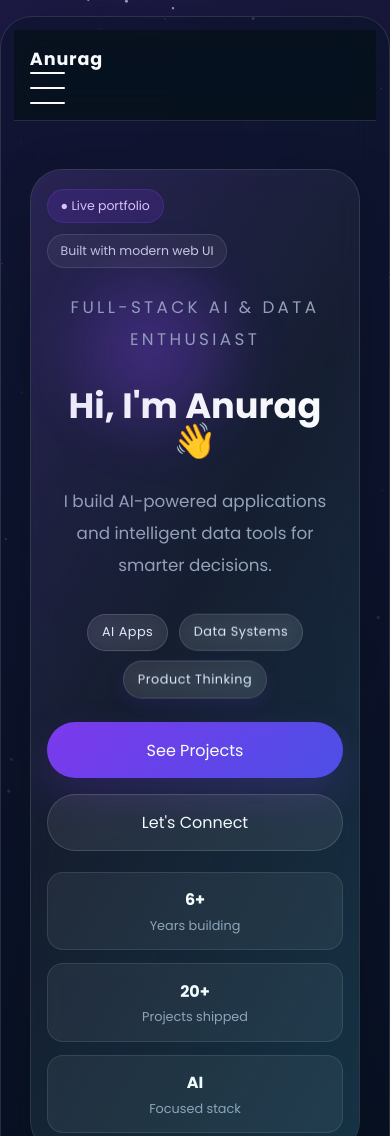
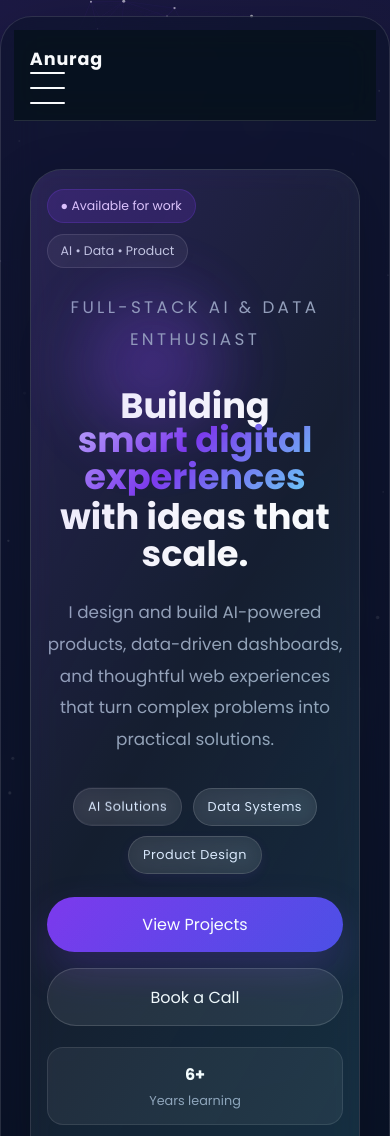
Before and after one commit to AnuragC03/portfolio, a website with bundled scripts: page index.html in a window 390 px wide. Shown: the top 1136 px of the page. Built offline with nearby package versions, Linux system fonts and the light colour scheme.

Commit message:
Refresh portfolio design

```diff
--- a/assets/css/style.css
+++ b/assets/css/style.css
@@ -493,7 +493,11 @@ html {
   line-height: 1.05;
 }
 
-.hero h1 span {
+.gradient-text {
+  background: linear-gradient(135deg, #c4b5fd 0%, #7c3aed 45%, #67e8f9 100%);
+  -webkit-background-clip: text;
+  background-clip: text;
+  color: transparent;
   display: inline-block;
   animation: float 3s ease-in-out infinite;
 }
@@ -699,6 +703,33 @@ section::before {
   color: var(--muted);
 }
 
+.mini-stats {
+  display: grid;
+  grid-template-columns: repeat(3, minmax(0, 1fr));
+  gap: 0.9rem;
+  margin-top: 1.5rem;
+}
+
+.mini-stats div {
+  display: flex;
+  flex-direction: column;
+  gap: 0.2rem;
+  padding: 0.8rem 0.7rem;
+  border-radius: 14px;
+  background: rgba(255,255,255,0.04);
+  border: 1px solid rgba(255,255,255,0.08);
+}
+
+.mini-stats strong {
+  font-size: 1.1rem;
+  color: white;
+}
+
+.mini-stats span {
+  font-size: 0.8rem;
+  color: var(--muted);
+}
+
 .about ul {
   list-style: none;
   padding: 0;
@@ -777,6 +808,19 @@ section::before {
   margin-top: 0;
 }
 
+.card-tag {
+  display: inline-block;
+  margin-bottom: 1rem;
+  padding: 0.35rem 0.7rem;
+  border-radius: 999px;
+  font-size: 0.72rem;
+  letter-spacing: 0.08em;
+  text-transform: uppercase;
+  background: rgba(124, 58, 237, 0.14);
+  border: 1px solid rgba(124, 58, 237, 0.24);
+  color: #ddd6fe;
+}
+
 .card-footer {
   margin-top: 1.5rem;
   font-size: 0.95rem;
@@ -787,6 +831,13 @@ section::before {
   display: grid;
   grid-template-columns: 1.2fr 0.8fr;
   gap: 2rem;
+}
+
+.contact-actions {
+  display: flex;
+  gap: 1rem;
+  margin-top: 1.2rem;
+  flex-wrap: wrap;
 }
 
 .email-link {
@@ -831,14 +882,16 @@ section::before {
     text-align: center;
   }
 
-  .hero-actions {
+  .hero-actions,
+  .contact-actions {
     justify-content: center;
   }
 
   .section-grid,
   .project-grid,
   .contact-card,
-  .skill-grid {
+  .skill-grid,
+  .mini-stats {
     grid-template-columns: 1fr;
   }
 
--- a/assets/js/sections/about.js
+++ b/assets/js/sections/about.js
@@ -6,17 +6,31 @@ export const aboutSection = String.raw`
         <img src="assets/images/5FCDAB8F-5508-4E3D-9927-EC13DCFC84CA_1_102_o.jpeg" alt="Anurag profile" />
       </div>
       <h2>About Me</h2>
-      <p>Computer Science student with a focus on AI, machine learning, and stock market analytics. I enjoy turning data into smart applications that solve real problems.</p>
+      <p>I'm a Computer Science-focused developer exploring AI, machine learning, and data-driven product design. I enjoy transforming raw ideas into tools that are useful, measurable, and easy to understand.</p>
       <ul>
-        <li>AI model prototyping</li>
-        <li>Data visualization</li>
-        <li>Full-stack web apps</li>
+        <li>AI & machine learning experiments</li>
+        <li>Data visualization and analytics</li>
+        <li>Interactive web applications</li>
       </ul>
       <a class="btn btn-primary cv-btn" href="assets/files/Anurag_Resume.docx" download>Download CV</a>
     </div>
     <div class="about-card">
-      <h3>Quick facts</h3>
-      <p>A self-driven learner who loves building products, solving problems, and exploring new technologies.</p>
+      <h3>Why I build</h3>
+      <p>I love solving real-world challenges with technology — whether it's improving business insight, making applications smarter, or helping people understand complex systems through better interfaces.</p>
+      <div class="mini-stats">
+        <div>
+          <strong>2+</strong>
+          <span>Years exploring tech</span>
+        </div>
+        <div>
+          <strong>10+</strong>
+          <span>Core tools mastered</span>
+        </div>
+        <div>
+          <strong>100%</strong>
+          <span>Curiosity-driven</span>
+        </div>
+      </div>
     </div>
   </div>
 </section>
--- a/assets/js/sections/contact.js
+++ b/assets/js/sections/contact.js
@@ -2,13 +2,17 @@ export const contactSection = String.raw`
 <section class="contact" id="contact" data-aos="fade-up">
   <div class="container contact-card">
     <div>
-      <h2>Contact</h2>
-      <p>Interested in collaborating or learning more? Drop me a message at:</p>
-      <a class="email-link" href="mailto:anuragchowdhury06093@gmail.com">anuragchowdhury06093@gmail.com</a>
+      <h2>Let's build something meaningful.</h2>
+      <p>I'm open to internships, freelance opportunities, and collaborations around AI, data products, and modern web experiences.</p>
+      <div class="contact-actions">
+        <a class="btn btn-primary" href="mailto:anuragchowdhury06093@gmail.com">Email Me</a>
+        <a class="btn btn-secondary" href="https://github.com/AnuragC03" target="_blank" rel="noreferrer">GitHub</a>
+      </div>
     </div>
     <div class="contact-info">
       <p><strong>Location:</strong> India</p>
-      <p><strong>Available for:</strong> internships, freelance projects, research collaborations</p>
+      <p><strong>Available for:</strong> internships, freelance projects, research collaboration</p>
+      <p><strong>Email:</strong> anuragchowdhury06093@gmail.com</p>
     </div>
   </div>
 </section>
--- a/assets/js/sections/hero.js
+++ b/assets/js/sections/hero.js
@@ -3,33 +3,33 @@ export const heroSection = String.raw`
   <div class="container hero-stage" data-aos="fade-up">
     <div class="hero-content">
       <div class="hero-topbar">
-        <span class="status-pill">● Live portfolio</span>
-        <span class="status-pill muted">Built with modern web UI</span>
+        <span class="status-pill">● Available for work</span>
+        <span class="status-pill muted">AI • Data • Product</span>
       </div>
       <p class="eyebrow">Full-stack AI & data enthusiast</p>
-      <h1>Hi, I'm Anurag <span>👋</span></h1>
-      <p>I build AI-powered applications and intelligent data tools for smarter decisions.</p>
+      <h1>Building <span class="gradient-text">smart digital experiences</span> with ideas that scale.</h1>
+      <p>I design and build AI-powered products, data-driven dashboards, and thoughtful web experiences that turn complex problems into practical solutions.</p>
       <div class="hero-badges">
-        <span class="hero-badge">AI Apps</span>
+        <span class="hero-badge">AI Solutions</span>
         <span class="hero-badge">Data Systems</span>
-        <span class="hero-badge">Product Thinking</span>
+        <span class="hero-badge">Product Design</span>
       </div>
       <div class="hero-actions">
-        <a href="#projects" class="btn btn-primary">See Projects</a>
-        <a href="#contact" class="btn btn-secondary">Let's Connect</a>
+        <a href="#projects" class="btn btn-primary">View Projects</a>
+        <a href="#contact" class="btn btn-secondary">Book a Call</a>
       </div>
       <div class="hero-metrics">
         <div class="metric-card">
           <strong>6+</strong>
-          <span>Years building</span>
+          <span>Years learning</span>
         </div>
         <div class="metric-card">
           <strong>20+</strong>
-          <span>Projects shipped</span>
+          <span>Projects built</span>
         </div>
         <div class="metric-card">
           <strong>AI</strong>
-          <span>Focused stack</span>
+          <span>Driven focus</span>
         </div>
       </div>
     </div>
--- a/assets/js/sections/projects.js
+++ b/assets/js/sections/projects.js
@@ -3,23 +3,26 @@ export const projectsSection = String.raw`
   <div class="container">
     <div class="section-heading" data-aos="fade-up">
       <h2>Featured Projects</h2>
-      <p>Selected work that highlights my passion for AI and data-driven solutions.</p>
+      <p>Selected work combining AI, analytics, and product thinking to solve meaningful problems.</p>
     </div>
     <div class="project-grid">
       <article class="card" data-aos="zoom-in">
+        <div class="card-tag">AI + Agriculture</div>
         <h3>AgroVetCare</h3>
-        <p>AI-based disease detection platform for livestock and crops, designed to improve farm productivity and reduce risk.</p>
-        <div class="card-footer">Technologies: Python, TensorFlow, Flask</div>
+        <p>AI-based disease detection platform for livestock and crops, built to help farmers act faster and reduce operational risk.</p>
+        <div class="card-footer">Python • TensorFlow • Flask</div>
       </article>
       <article class="card" data-aos="zoom-in" data-aos-delay="100">
+        <div class="card-tag">Finance + Insight</div>
         <h3>Stock Portfolio Analyzer</h3>
-        <p>Interactive stock portfolio tool that helps users analyze performance and uncover optimization opportunities.</p>
-        <div class="card-footer">Technologies: React, D3, APIs</div>
+        <p>An interactive portfolio dashboard that helps users evaluate performance trends and identify smarter investing opportunities.</p>
+        <div class="card-footer">React • D3 • APIs</div>
       </article>
       <article class="card" data-aos="zoom-in" data-aos-delay="200">
+        <div class="card-tag">Monitoring + UX</div>
         <h3>Smart Dashboard</h3>
-        <p>Custom dashboard for monitoring market trends and visualizing real-time trading signals.</p>
-        <div class="card-footer">Technologies: JavaScript, Chart.js, Node.js</div>
+        <p>A sleek market analytics interface for tracking signals, key metrics, and decision-making data in real time.</p>
+        <div class="card-footer">JavaScript • Chart.js • Node.js</div>
       </article>
     </div>
   </div>
```
